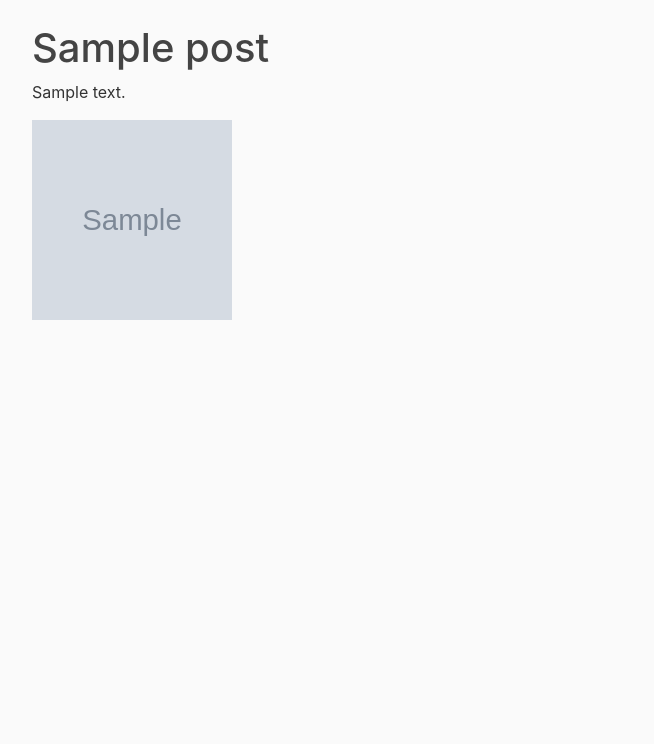
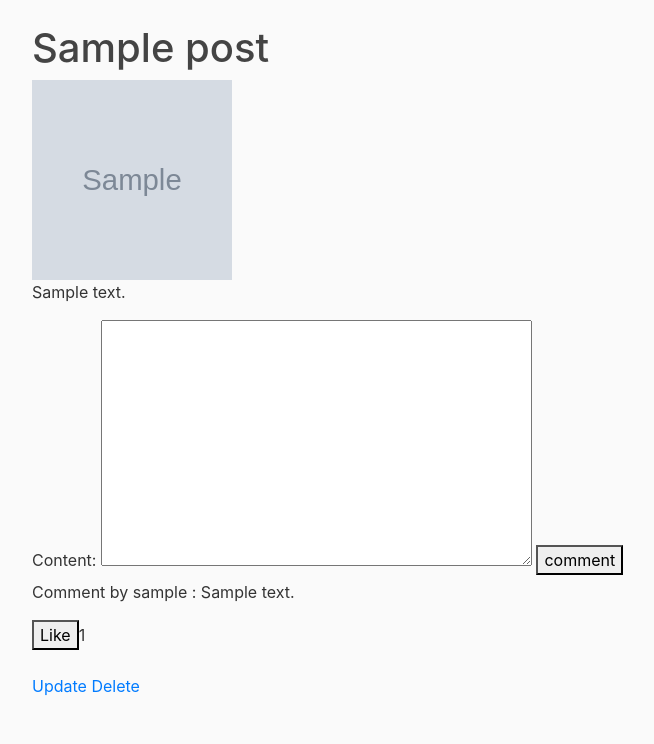
Before and after one commit to omerfdasar/blogApp-Django, a Django app: a page that uses src/templates/base.html in a window 1280 px wide. Shown: the part 56-800 px from the top of the page, without its empty margins (53-707 px from the left). Run offline with Django 4.2, Linux system fonts and the light colour scheme; a user stored in the database is signed in; tables that the repository leaves empty hold one stand-in row (values such as "Sample post"); grey boxes marked "Sample" are stand-in pictures; some libraries are stand-ins or nearby versions.

Commit message:
like/comment

```diff
--- a/src/blog/models.py
+++ b/src/blog/models.py
@@ -35,6 +35,18 @@ class Post(models.Model):
     def __str__(self):
         return self.title
 
+    def comment_count(self):
+        return self.comment_set.all().count()
+
+    def view_count(self):
+        return self.postview_set.all().count()
+
+    def like_count(self):
+        return self.like_set.all().count()
+
+    def comments(self):
+        return self.comment_set.all()
+
 
 class Comment(models.Model):
     user = models.ForeignKey(User, on_delete=models.CASCADE)
@@ -61,6 +73,3 @@ class PostView(models.Model):
 
     def __str__(self):
         return self.user.username
-
-
-# 2:13:17
--- a/src/blog/templates/blog/post_detail.html
+++ b/src/blog/templates/blog/post_detail.html
@@ -1,8 +1,29 @@
 {% extends 'base.html' %} {% block content %}
 
 <h1>{{object.title}}</h1>
+<img src="{{object.image.url}}" alt="booo" width="200px" height="200px" />
 <p>{{object.content}}</p>
+<form action="" method="post">
+  {% csrf_token %} {{form}}
+  <button type="submit">comment</button>
+</form>
 
-<img src="{{object.image.url}}" alt="booo" width="200px" height="200px" />
+{% for comment in object.comments %}
+<p>Comment by {{user}} : {{comment.content}}</p>
+{% endfor %}
+
+<form action="{% url 'blog:like' object.slug %}" method="post">
+  {% csrf_token %}
+  <input type="hidden" name="post" />
+  <input type="hidden" name="user" />
+  <button type="submit">Like</button>{{object.like_count}}
+</form>
+<br>
+
+
+{% if user.id == object.author.id %}
+    <a href="{% url 'blog:update' object.slug %}">Update</a>
+    <a href="{% url 'blog:delete' object.slug %}">Delete</a>
+{% endif %}
 
 {% endblock content %}
--- a/src/blog/urls.py
+++ b/src/blog/urls.py
@@ -1,5 +1,5 @@
 from django.urls import path
-from blog.views import post_create, post_delete, post_detail, post_list, post_update
+from blog.views import like, post_create, post_delete, post_detail, post_list, post_update
 
 app_name = "blog"
 urlpatterns = [
@@ -8,4 +8,5 @@ urlpatterns = [
     path('<str:slug>/', post_detail, name='detail'),
     path('<str:slug>/update/', post_update, name='update'),
     path('<str:slug>/delete/', post_delete, name='delete'),
+    path('<str:slug>/like/', like, name='like'),
 ]
--- a/src/blog/views.py
+++ b/src/blog/views.py
@@ -1,7 +1,7 @@
 from multiprocessing import context
 from django.shortcuts import get_object_or_404, redirect, render
-from blog.forms import PostForm
-from .models import Post
+from blog.forms import CommentForm, PostForm
+from .models import Like, Post
 
 
 def post_list(request):
@@ -28,9 +28,20 @@ def post_create(request):
 
 
 def post_detail(request, slug):
+    form = CommentForm()
     obj = get_object_or_404(Post, slug=slug)
+    if request.method == "POST":
+        form = CommentForm(request.POST)
+        if form.is_valid():
+            comment = form.save(commit=False)
+            comment.user = request.user
+            comment.post = obj
+            comment.save()
+            return redirect("blog:detail", slug=slug)
+
     context = {
-        "object": obj
+        "object": obj,
+        "form": form
     }
     return render(request, 'blog/post_detail.html', context)
 
@@ -57,4 +68,16 @@ def post_delete(request, slug):
     context = {
         'object': obj
     }
-    return render(request,"blog/post_delete.html", context)
+    return render(request, "blog/post_delete.html", context)
+
+
+def like(request, slug):
+    if request.method == "POST":
+        obj = get_object_or_404(Post, slug=slug)
+        like_qs = Like.objects.filter(user=request.user, post=obj)
+        if like_qs.exists():
+            like_qs[0].delete()
+        else:
+            Like.objects.create(user=request.user, post=obj)
+
+        return redirect("blog:detail", slug=slug)
--- a/src/templates/base.html
+++ b/src/templates/base.html
@@ -15,6 +15,10 @@
       crossorigin="anonymous"
     />
     <link rel="stylesheet" href="{% static 'blog/main.css' %}" />
+    <script
+      src="https://kit.fontawesome.com/1df65b3b5e.js"
+      crossorigin="anonymous"
+    ></script>
     <title>Blog App</title>
   </head>
   <body>
@@ -38,5 +42,3 @@
     ></script>
   </body>
 </html>
-
-<!-- 1:53 -->
```
